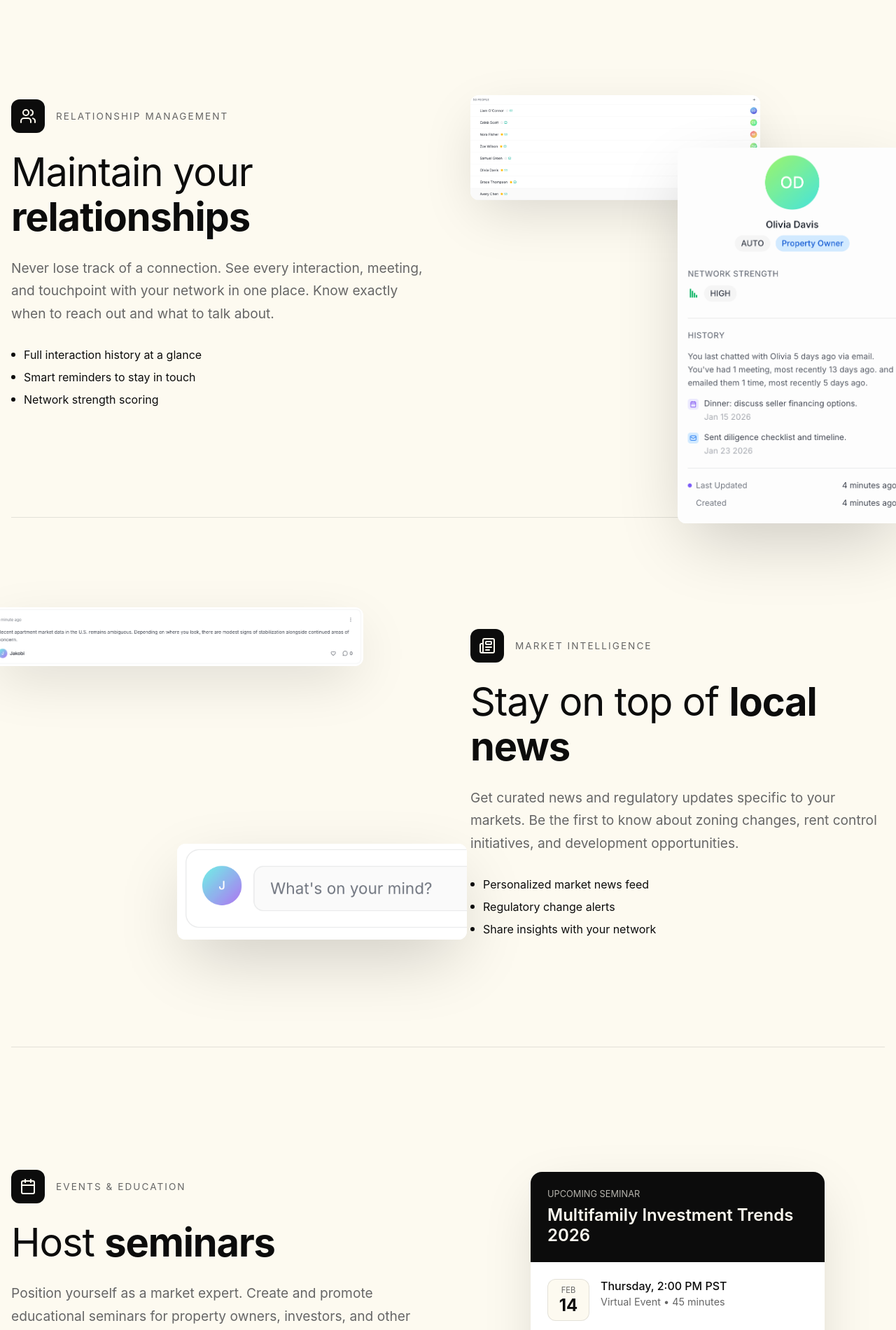
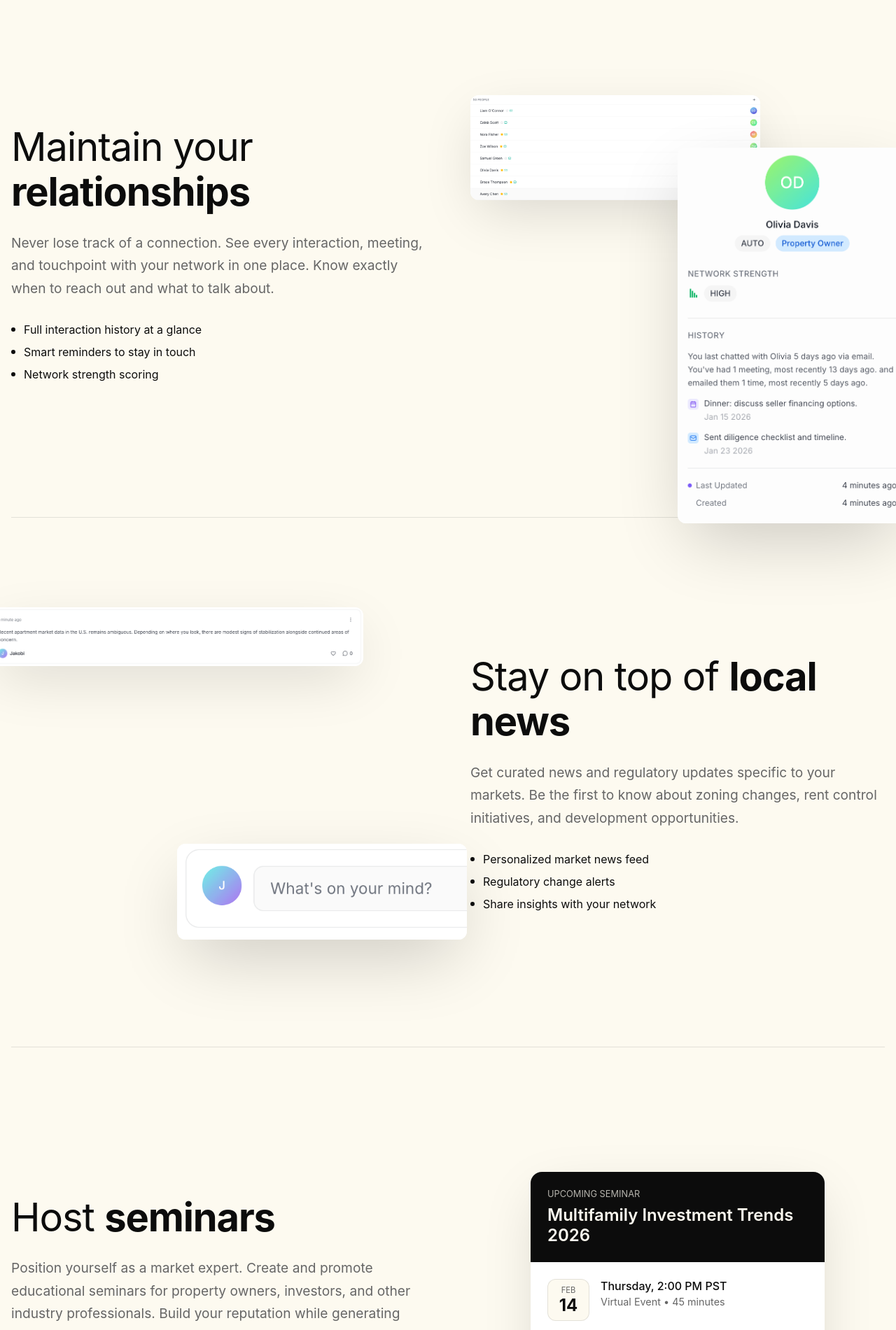
Before and after one commit to jahaskell53/landing-page-cre, a Next.js app: page /brokers in a window 1280 px wide. Shown: the part 675-2576 px from the top of the page at 70% size. Built offline with nearby package versions, Linux system fonts and the light colour scheme.

Commit message:
Remove unused icons and related markup from BrokersPage component

```diff
--- a/src/app/brokers/page.tsx
+++ b/src/app/brokers/page.tsx
@@ -2,7 +2,7 @@
 
 import { motion } from "framer-motion";
 import Image from "next/image";
-import { ArrowRight, Users, Newspaper, Calendar } from "lucide-react";
+import { ArrowRight } from "lucide-react";
 
 export default function BrokersPage() {
   const fadeInUp = {
@@ -116,32 +116,6 @@ export default function BrokersPage() {
               transition={{ duration: 1, ease: [0.16, 1, 0.3, 1] }}
               viewport={{ once: true }}
             >
-              <div style={{
-                display: 'flex',
-                alignItems: 'center',
-                gap: '1rem',
-                marginBottom: '1.5rem'
-              }}>
-                <div style={{
-                  width: '48px',
-                  height: '48px',
-                  borderRadius: '12px',
-                  background: 'var(--foreground)',
-                  display: 'flex',
-                  alignItems: 'center',
-                  justifyContent: 'center'
-                }}>
-                  <Users size={24} color="var(--background)" />
-                </div>
-                <span style={{
-                  fontSize: '0.85rem',
-                  textTransform: 'uppercase',
-                  letterSpacing: '0.15em',
-                  color: 'var(--text-dim)'
-                }}>
-                  Relationship Management
-                </span>
-              </div>
               <h2 style={{
                 fontSize: 'clamp(2rem, 5vw, 3.5rem)',
                 fontWeight: 400,
@@ -347,32 +321,6 @@ export default function BrokersPage() {
               transition={{ duration: 1, ease: [0.16, 1, 0.3, 1] }}
               viewport={{ once: true }}
             >
-              <div style={{
-                display: 'flex',
-                alignItems: 'center',
-                gap: '1rem',
-                marginBottom: '1.5rem'
-              }}>
-                <div style={{
-                  width: '48px',
-                  height: '48px',
-                  borderRadius: '12px',
-                  background: 'var(--foreground)',
-                  display: 'flex',
-                  alignItems: 'center',
-                  justifyContent: 'center'
-                }}>
-                  <Newspaper size={24} color="var(--background)" />
-                </div>
-                <span style={{
-                  fontSize: '0.85rem',
-                  textTransform: 'uppercase',
-                  letterSpacing: '0.15em',
-                  color: 'var(--text-dim)'
-                }}>
-                  Market Intelligence
-                </span>
-              </div>
               <h2 style={{
                 fontSize: 'clamp(2rem, 5vw, 3.5rem)',
                 fontWeight: 400,
@@ -444,32 +392,6 @@ export default function BrokersPage() {
               transition={{ duration: 1, ease: [0.16, 1, 0.3, 1] }}
               viewport={{ once: true }}
             >
-              <div style={{
-                display: 'flex',
-                alignItems: 'center',
-                gap: '1rem',
-                marginBottom: '1.5rem'
-              }}>
-                <div style={{
-                  width: '48px',
-                  height: '48px',
-                  borderRadius: '12px',
-                  background: 'var(--foreground)',
-                  display: 'flex',
-                  alignItems: 'center',
-                  justifyContent: 'center'
-                }}>
-                  <Calendar size={24} color="var(--background)" />
-                </div>
-                <span style={{
-                  fontSize: '0.85rem',
-                  textTransform: 'uppercase',
-                  letterSpacing: '0.15em',
-                  color: 'var(--text-dim)'
-                }}>
-                  Events & Education
-                </span>
-              </div>
               <h2 style={{
                 fontSize: 'clamp(2rem, 5vw, 3.5rem)',
                 fontWeight: 400,
```
